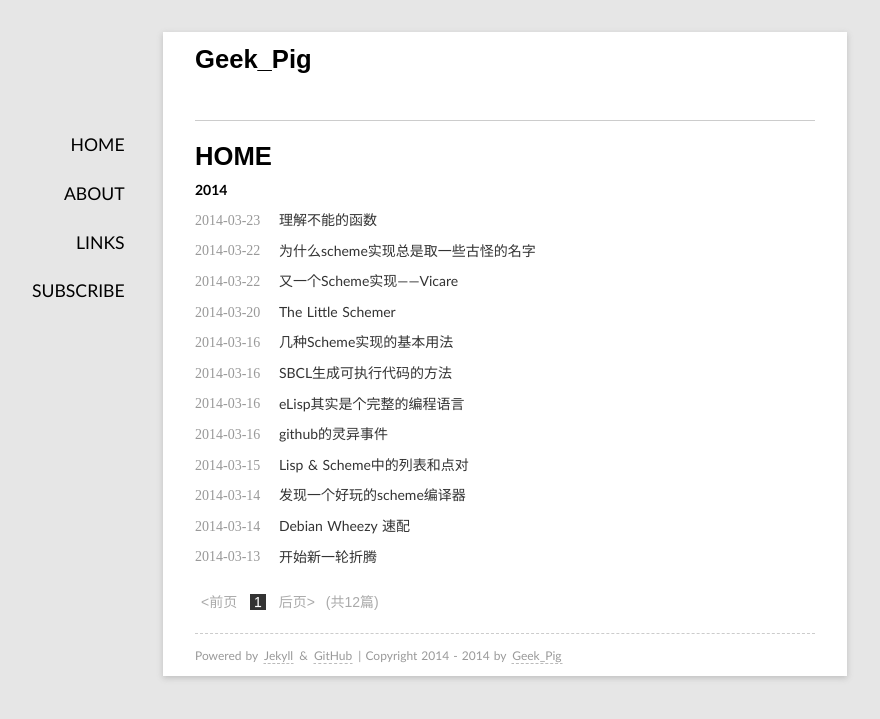
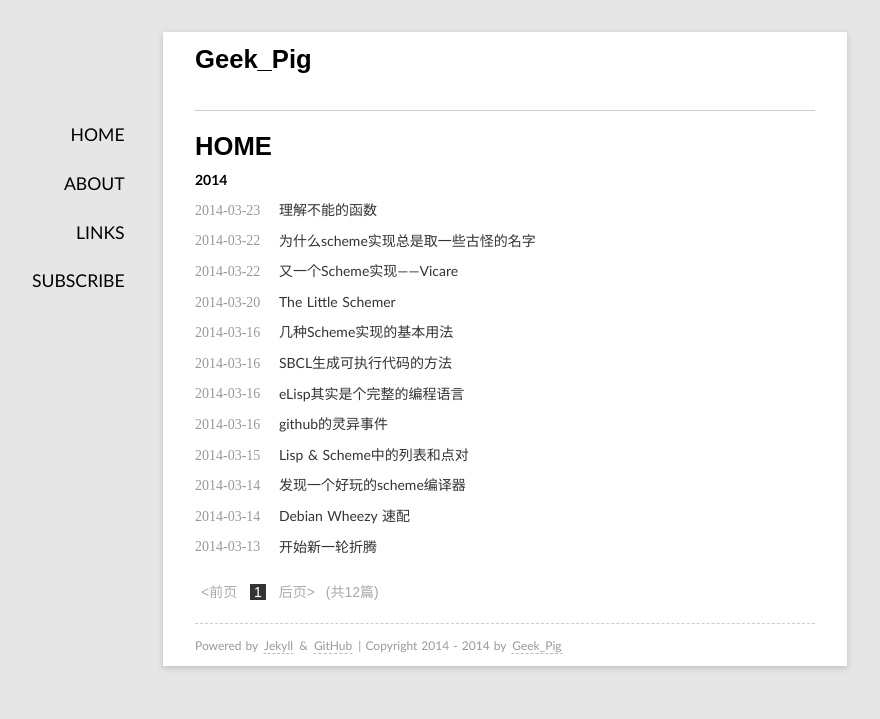
Before and after one commit to rhuichao/uternet.github.io, a Jekyll site: the page built from index.html, in a window 1280 px wide. Shown: the top 719 px of the page, without its empty margins (135-1015 px from the left). Built offline with Jekyll 4.4.1, drawn with Linux system fonts in a browser that asks for light colours; some web fonts are replaced; Markdown is read by kramdown in place of the engine named in the settings; the list of posts is cut into pages by our own code.

```diff
--- a/media/css/style.css
+++ b/media/css/style.css
@@ -171,7 +171,7 @@
 header{
     padding:.5em 0;
     border-bottom: 1px solid #cccccc;
-    height: 72px;
+    height: 62px;
 }
 
 /******************************导航条-HOME ABOUT ...***********************/
```
